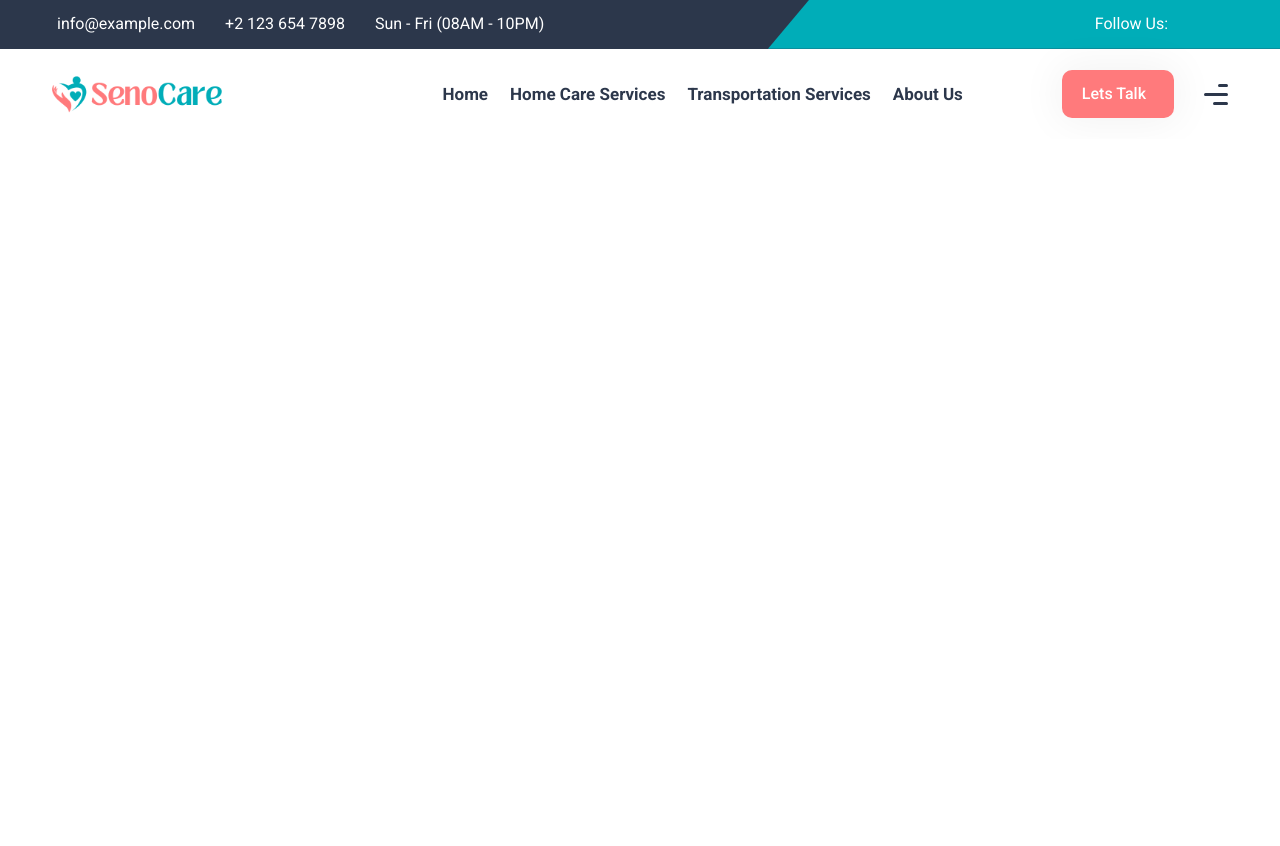
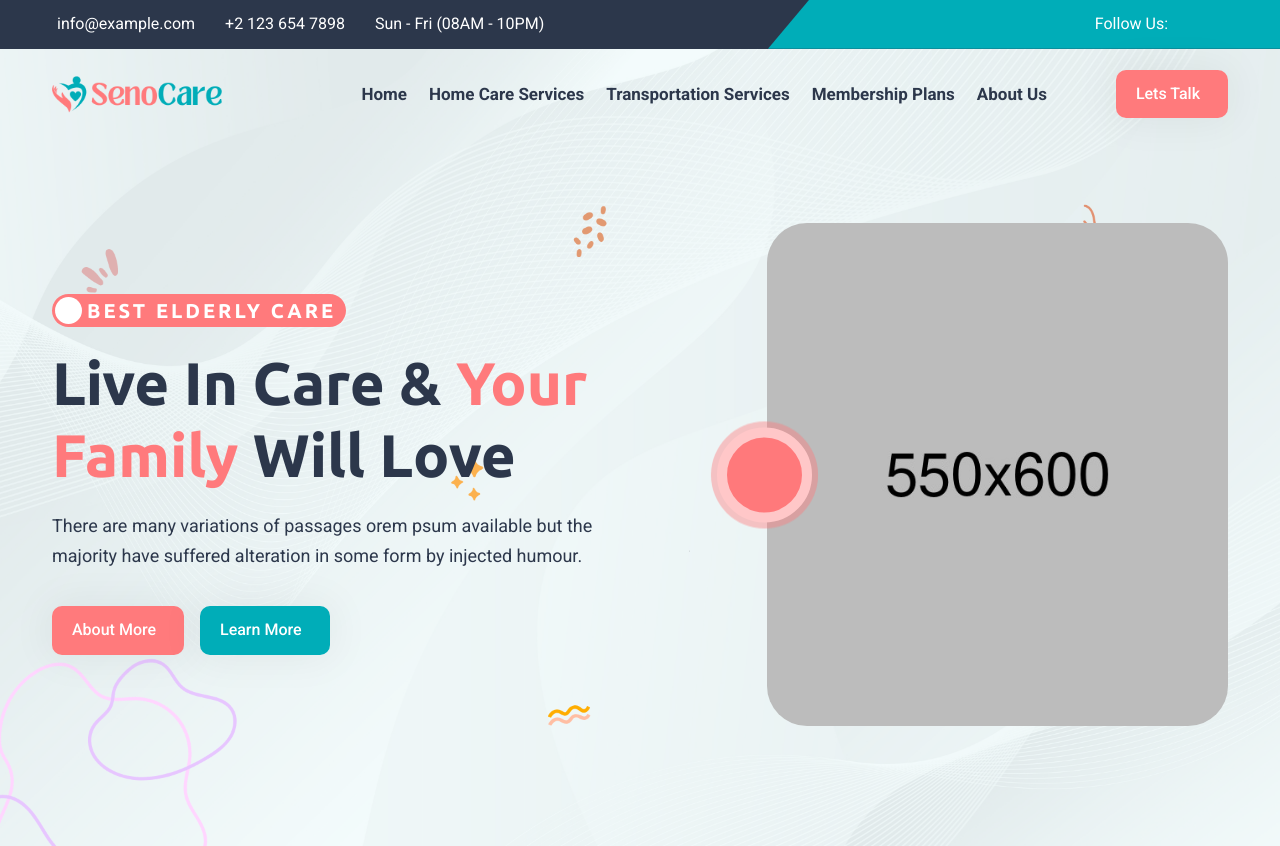
Before and after one commit to eniola99/well-nest-2, a Next.js app: page / in a window 1280 px wide. Before the commit the page ends 800 px from the top, so only its background shows below. Built offline with nearby package versions, Linux system fonts and the light colour scheme.

Commit message:
feat: finishing up with the hero section and added mobile responsiveness now navbar

```diff
--- a/src/components/Homepage.tsx
+++ b/src/components/Homepage.tsx
@@ -1,12 +1,13 @@
 import React from "react";
 
-import { HeaderTop, Navbar } from "../page_components/home_page";
+import { HeaderTop, HeroSection, Navbar } from "../page_components/home_page";
 
 export const Homepage = () => {
   return (
-    <>
+    <div className="home-3">
       <HeaderTop />
       <Navbar />
-    </>
+      <HeroSection />
+    </div>
   );
 };
--- /dev/null
+++ b/src/components/common/SidePopup.tsx
@@ -0,0 +1,86 @@
+import React from "react";
+import Image from "next/image";
+import Link from "next/link";
+
+import { useWindowSize } from "@/src/hooks";
+
+interface SidePopupProps {
+  ShowSlideOut: boolean;
+  setShowSlideOut: (value: boolean) => void;
+}
+
+export const SidePopup = ({
+  ShowSlideOut,
+  setShowSlideOut,
+}: SidePopupProps) => {
+  const { width } = useWindowSize();
+
+  return (
+    <>
+      <div
+        className={
+          ShowSlideOut
+            ? "offcanvas offcanvas-start show"
+            : "offcanvas offcanvas-start"
+        }
+        id="offcanvasNavbar"
+        aria-labelledby="offcanvasNavbarLabel"
+      >
+        <div className="offcanvas-header">
+          <a
+            href="index.html"
+            className="offcanvas-brand"
+            id="offcanvasNavbarLabel"
+          >
+            <Image
+              src="/assets/img/logo.png"
+              height={100}
+              width={100}
+              alt="logo"
+            />
+          </a>
+          <button
+            type="button"
+            className="btn-close"
+            data-bs-dismiss="offcanvas"
+            aria-label="Close"
+            onClick={() => setShowSlideOut(false)}
+          >
+            <i className="fa fa-xmark"></i>
+          </button>
+        </div>
+        {ShowSlideOut && width <= 768 && (
+          <div className="offcanvas-body gap-xl-4">
+            <ul className="navbar-nav justify-content-end flex-grow-1">
+              <li className="nav-item">
+                <Link className="nav-link" href="/">
+                  Home
+                </Link>
+              </li>
+              <li className="nav-item">
+                <Link className="nav-link" href="/">
+                  Home Care Services
+                </Link>
+              </li>
+              <li className="nav-item">
+                <Link className="nav-link" href="/">
+                  Transportation Services
+                </Link>
+              </li>
+              <li className="nav-item">
+                <Link className="nav-link" href="/">
+                  Membership Plans
+                </Link>
+              </li>
+              <li className="nav-item">
+                <Link className="nav-link" href="/">
+                  About Us
+                </Link>
+              </li>
+            </ul>
+          </div>
+        )}
+      </div>
+    </>
+  );
+};
--- /dev/null
+++ b/src/components/common/index.ts
@@ -0,0 +1 @@
+export * from "./SidePopup";
--- /dev/null
+++ b/src/hooks/index.ts
@@ -0,0 +1 @@
+export * from "./useWindowSize";
--- /dev/null
+++ b/src/hooks/useWindowSize.ts
@@ -0,0 +1,28 @@
+import { useState, useEffect } from "react";
+
+export const useWindowSize = () => {
+  const [windowSize, setWindowSize] = useState({
+    width: 0,
+    height: 0,
+  });
+
+  useEffect(() => {
+    // Make sure this runs only on the client
+    if (typeof window !== "undefined") {
+      const handleResize = () => {
+        setWindowSize({
+          width: window.innerWidth,
+          height: window.innerHeight,
+        });
+      };
+
+      // Set initial size
+      handleResize();
+
+      window.addEventListener("resize", handleResize);
+      return () => window.removeEventListener("resize", handleResize);
+    }
+  }, []);
+
+  return windowSize;
+};
--- /dev/null
+++ b/src/page_components/home_page/HeroSection.tsx
@@ -0,0 +1,76 @@
+import React from "react";
+import Image from "next/image";
+import Link from "next/link";
+
+export const HeroSection = () => {
+  return (
+    <div className="main">
+      <div className="hero-section">
+        <div
+          className="hero-single"
+          style={{
+            backgroundImage: "url('/assets/img/hero_bg.png')",
+          }}
+        >
+          <div className="container">
+            <div className="row align-items-center">
+              <div className="col-md-12 col-lg-6">
+                <div className="hero-content">
+                  <h6
+                    className="hero-sub-title"
+                    data-animation="fadeInUp"
+                    data-delay=".25s"
+                  >
+                    <i className="fa fa-heart-circle-plus"></i> Best Elderly
+                    Care
+                  </h6>
+                  <h1
+                    className="hero-title"
+                    data-animation="fadeInRight"
+                    data-delay=".50s"
+                  >
+                    Live in care & <span>your family</span> will love
+                  </h1>
+                  <p data-animation="fadeInLeft" data-delay=".75s">
+                    There are many variations of passages orem psum available
+                    but the majority have suffered alteration in some form by
+                    injected humour.
+                  </p>
+                  <div
+                    className="hero-btn"
+                    data-animation="fadeInUp"
+                    data-delay="1s"
+                  >
+                    <a href="about.html" className="theme-btn">
+                      About More<i className="fas fa-arrow-right"></i>
+                    </a>
+                    <a href="contact.html" className="theme-btn2">
+                      Learn More<i className="fas fa-arrow-right"></i>
+                    </a>
+                  </div>
+                </div>
+              </div>
+              <div className="col-md-12 col-lg-6">
+                <div className="hero-img">
+                  <Link
+                    className="play-btn popup-youtube"
+                    href="https://www.youtube.com/"
+                    target="_blank"
+                  >
+                    <i className="fas fa-play"></i>
+                  </Link>
+                  <Image
+                    src="/assets/img/01.jpg"
+                    width={550}
+                    height={600}
+                    alt="hero imgage"
+                  />
+                </div>
+              </div>
+            </div>
+          </div>
+        </div>
+      </div>
+    </div>
+  );
+};
--- a/src/page_components/home_page/Navbar.tsx
+++ b/src/page_components/home_page/Navbar.tsx
@@ -1,8 +1,12 @@
-import React from "react";
+import React, { useState } from "react";
 import Image from "next/image";
 import Link from "next/link";
 
+import { SidePopup } from "@/src/components/common";
+
 export const Navbar = () => {
+  const [ShowSlideOut, setShowSlideOut] = useState<boolean>(false);
+
   return (
     <>
       <div className="main-navigation">
@@ -16,17 +20,7 @@ export const Navbar = () => {
                 alt="logo"
               />
             </a>
-
-            {/* Mobile reponsiveness action button */}
             <div className="mobile-menu-right">
-              <div className="mobile-menu-btn">
-                <button
-                  type="button"
-                  className="nav-right-link search-box-outer"
-                >
-                  <i className="fa fa-search"></i>
-                </button>
-              </div>
               <button
                 className="navbar-toggler"
                 type="button"
@@ -34,6 +28,7 @@ export const Navbar = () => {
                 data-bs-target="#offcanvasNavbar"
                 aria-controls="offcanvasNavbar"
                 aria-label="Toggle navigation"
+                onClick={() => setShowSlideOut(true)}
               >
                 <span></span>
                 <span></span>
@@ -41,9 +36,13 @@ export const Navbar = () => {
               </button>
             </div>
 
+            <SidePopup
+              ShowSlideOut={ShowSlideOut}
+              setShowSlideOut={setShowSlideOut}
+            />
+
             <div
               className="offcanvas offcanvas-start"
-              //   tabindex="-1"
               id="offcanvasNavbar"
               aria-labelledby="offcanvasNavbarLabel"
             >
@@ -84,36 +83,22 @@ export const Navbar = () => {
                   </li>
                   <li className="nav-item">
                     <Link className="nav-link" href="/">
+                      Membership Plans
+                    </Link>
+                  </li>
+                  <li className="nav-item">
+                    <Link className="nav-link" href="/">
                       About Us
                     </Link>
                   </li>
                 </ul>
 
-                {/* <!-- nav-right --> */}
                 <div className="nav-right">
-                  <div className="search-btn">
-                    <button
-                      type="button"
-                      className="nav-right-link search-box-outer"
-                    >
-                      <i className="fa fa-search"></i>
-                    </button>
-                  </div>
                   <div className="nav-btn">
                     <a href="contact.html" className="theme-btn">
                       Lets Talk<i className="fas fa-arrow-right"></i>
                     </a>
                   </div>
-                  <button
-                    type="button"
-                    className="sidebar-btn nav-right-link"
-                    data-bs-toggle="offcanvas"
-                    data-bs-target="#sidebarPopup"
-                  >
-                    <span></span>
-                    <span></span>
-                    <span></span>
-                  </button>
                 </div>
               </div>
             </div>
--- a/src/page_components/home_page/index.ts
+++ b/src/page_components/home_page/index.ts
@@ -1,2 +1,3 @@
 export * from "./HeaderTop";
 export * from "./Navbar";
+export * from "./HeroSection";
```
Also changed, not shown: public/assets/img/01.jpg (added), public/assets/img/hero_bg.png (added).
